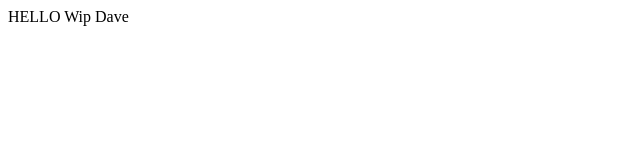
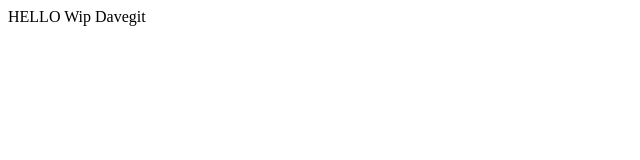
Before and after one commit to dhcarterboise/nuxt-travel-log, a Nuxt app: page / in a window 1280 px wide. Shown: the top 160 px of the page, without its empty margins (0-640 px from the left). Built offline with nearby package versions, Linux system fonts and the light colour scheme.

Commit message:
Somtning

```diff
--- a/app/app.vue
+++ b/app/app.vue
@@ -1,6 +1,6 @@
 <template>
   <div>
     <NuxtRouteAnnouncer />
-    HELLO Wip Dave
+    HELLO Wip Davegit
   </div>
 </template>
```
